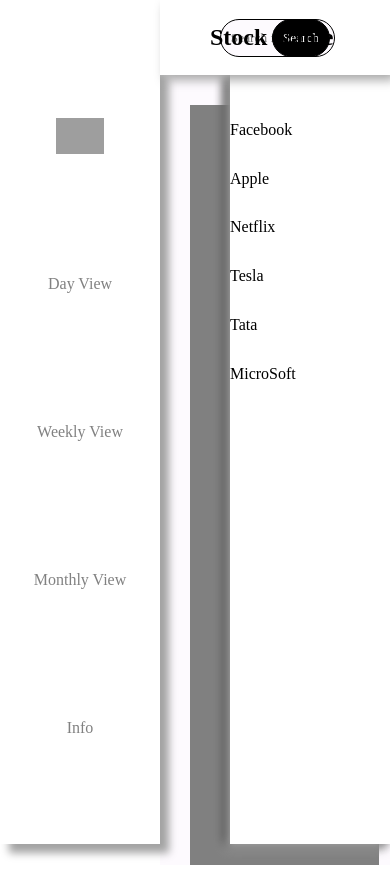
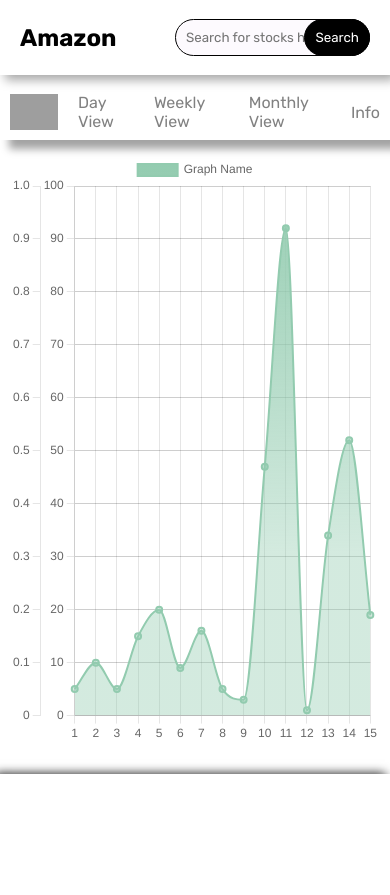
Before and after one commit to hareesh-r/stock-info, a React (Create React App) app: page / in a window 390 px wide. After the commit the page ends 844 px from the top, so only its background shows below. Built offline with nearby package versions, Linux system fonts and the light colour scheme; grey boxes are pictures that could not be loaded.

Commit message:
UI responsive

```diff
--- a/package.json
+++ b/package.json
@@ -7,7 +7,9 @@
     "@testing-library/react": "^11.2.7",
     "@testing-library/user-event": "^12.8.3",
     "axios": "^0.21.1",
+    "chart.js": "^3.5.0",
     "react": "^17.0.2",
+    "react-chartjs-2": "^3.0.4",
     "react-dom": "^17.0.2",
     "react-scripts": "4.0.3",
     "styvio": "^1.0.0",
--- a/src/App.css
+++ b/src/App.css
@@ -1,10 +1,29 @@
+@import url('https://fonts.googleapis.com/css2?family=Rubik:wght@300;400;500;700&display=swap');
+
 * {
   margin: 0px;
   padding: 0px;
   box-sizing: border-box;
-  font-family: 'Rubik','san-serif';
+  font-family: 'Rubik', 'san-serif';
 }
+
 .main {
   margin-left: 160px;
   background-color: #FDFAFE;
 }
+
+::-webkit-scrollbar {
+  width: 0px;
+}
+
+::-webkit-scrollbar-track {
+  background: transparent;
+}
+
+::-webkit-scrollbar-thumb {
+  background: transparent;
+}
+
+::-webkit-scrollbar-thumb:hover {
+  background: transparent;
+}
--- a/src/App.js
+++ b/src/App.js
@@ -5,9 +5,9 @@
 import Sidebar from './components/Sidebar';
 
 export class App extends Component {
-  constructor(){
+  constructor() {
     super();
-      this.state={
+    this.state = {
       searchWord: 'AAPL'
     }
   }
--- a/src/components/Graph.css
+++ b/src/components/Graph.css
@@ -1,11 +1,29 @@
 .Graph {
-    width: 82%;
-    height: 90vh;
-    background-color: gray;
-    display:flex;
+    width: 80%;
+    height: 83vh;
+    background-color: #fff;
+    display: flex;
     flex-direction: column;
     justify-content: center;
     align-items: center;
-    margin: 30px;
+    margin: 33px;
 
 }
+
+@media screen and (max-width: 1026px) {
+    .Graph {
+        width: 59vw;
+    }
+}
+
+@media screen and (max-width: 500px) {
+    .Graph {
+        width: 95%;
+        top: 124px;
+        left: 0px;
+        position: absolute;
+        margin: 10px;
+        margin-top: 30px;
+        height: 70vh;
+    }
+}
--- a/src/components/Graph.js
+++ b/src/components/Graph.js
@@ -1,11 +1,56 @@
 import React, { Component } from 'react'
 import "./Graph.css"
+import { Line, Bar } from "react-chartjs-2";
 
 export default class Graph extends Component {
+    constructor() {
+        super();
+        this.state = {
+            gradient: "",
+        }
+    }
+    componentDidMount() {
+        var ctx = document.getElementById('canvas').getContext("2d")
+        var gradient = ctx.createLinearGradient(1, 2, 3, 400)
+        gradient.addColorStop(0, 'rgb(146,203,175,1)')
+        gradient.addColorStop(1, 'rgb(146,203,175,0.4)')
+        this.setState({ gradient })
+    }
     render() {
+
         return (
             <div className="Graph">
-                Graph Here
+                <Line
+                    id="canvas"
+                    height={300}
+                    width={700}
+                    data={{
+                        labels: [1, 2, 3, 4, 5, 6, 7, 8, 9, 10, 11, 12, 13, 14, 15],
+                        datasets: [
+                            {
+                                fill: true,
+                                cubicInterpolationMode: "monotone",
+                                label: `Graph Name`,
+                                data: [5, 10, 5, 15, 20, 9, 16, 5, 3, 47, 92, 1, 34, 52, 19],
+                                backgroundColor: this.state.gradient,
+                                borderColor: [
+                                    '#92CBAF',
+                                ],
+                                borderWidth: 2,
+                            },
+                        ],
+                    }}
+                    options={{
+                        maintainAspectRatio: false,
+                        scales: {
+                            y: {
+                                beginAtZero: true,
+                            }, animation: {
+                                duration: 0
+                            }
+                        }
+                    }}
+                />
             </div>
         )
     }
--- a/src/components/PopCompanies.css
+++ b/src/components/PopCompanies.css
@@ -20,3 +20,38 @@
     align-content: center;
     justify-content: space-evenly;
 }
+
+.PopCompanies>div {
+    display: flex;
+    justify-content: center;
+    align-items: center;
+    cursor: pointer;
+}
+
+@media (max-width: 500px) {
+    .PopCompanies {
+        position: absolute;
+        bottom: 0;
+        height: 70px;
+        flex-direction: row;
+        left: 0px;
+        width: 100%;
+        overflow-y: hidden;
+        overflow-x: scroll;
+        cursor: grab;
+    }
+
+    .PopCompanies>div {
+        margin-left: 20px;
+    }
+
+    .PopCompanies>div:first-child {
+        margin-left: 1000px;
+    }
+}
+
+@media (max-width: 430px) {
+    .PopCompanies>div:first-child {
+        margin-left: 1100px;
+    }
+}
--- a/src/components/PopCompanies.js
+++ b/src/components/PopCompanies.js
@@ -2,29 +2,60 @@
 import "./PopCompanies.css"
 
 export default class PopCompanies extends Component {
+
+    componentDidMount() {
+        const slider = document.querySelector(".scroll");
+        let isDown = false;
+        let startX;
+        let scrollLeft;
+
+        slider.addEventListener("mousedown", e => {
+            isDown = true;
+            slider.classList.add("active");
+            startX = e.pageX - slider.offsetLeft;
+            scrollLeft = slider.scrollLeft;
+        });
+        slider.addEventListener("mouseleave", () => {
+            isDown = false;
+            slider.classList.remove("active");
+        });
+        slider.addEventListener("mouseup", () => {
+            isDown = false;
+            slider.classList.remove("active");
+        });
+        slider.addEventListener("mousemove", e => {
+            if (!isDown) return;
+            e.preventDefault();
+            const x = e.pageX - slider.offsetLeft;
+            const walk = x - startX;
+            slider.scrollLeft = scrollLeft - walk;
+        });
+    }
+
     render() {
+
         return (
-            <div className="PopCompanies">
+            <div className="PopCompanies scroll">
                 <div>Facebook</div>
                 <div>Apple</div>
                 <div>Netflix</div>
                 <div>Tesla</div>
                 <div>Tata</div>
                 <div>MicroSoft</div>
-                <div></div>
-                <div></div>
-                <div></div>
-                <div></div>
-                <div></div>
-                <div></div>
-                <div></div>
-                <div></div>
-                <div></div>
-                <div></div>
-                <div></div>
-                <div></div>
-                <div></div>
-                <div></div>
+                <div>Amazon</div>
+                <div>Zomato</div>
+                <div>Airtle</div>
+                <div>Vodafone</div>
+                <div>Reliance</div>
+                <div>Samsung</div>
+                <div>Infosys</div>
+                <div>TCS</div>
+                <div>HDFC Bank</div>
+                <div>Nestle</div>
+                <div>Mindtree</div>
+                <div>ONGC</div>
+                <div>ITC</div>
+                <div>Asian Paints</div>
             </div>
         )
     }
--- a/src/components/Search.css
+++ b/src/components/Search.css
@@ -14,7 +14,9 @@
     top: 0;
     z-index: 1;
 
-}.Search input {
+}
+
+.Search input {
     outline-width: 0px;
     border: 0.5px solid #000;
     padding: 10px;
@@ -23,15 +25,54 @@
     background-color: #FDFAFE;
     border-radius: 20px;
 
-}.Search button {
+}
+
+.Search button {
     padding: 10px;
     background-color: #000;
     border-radius: 20px;
     border: 0.5px solid #000;
-    color:#fff;
+    color: #fff;
     margin-left: -63px;
     cursor: pointer;
-}.Search h2 {
+}
+
+.Search h2 {
     position: absolute;
     left: 50px;
+    text-transform: capitalize;
 }
+
+@media screen and (max-width:500px) {
+    .Search {
+        width: 100vw;
+        z-index: 3;
+        position: absolute;
+        top: 0;
+        left: 0;
+    }
+
+    .Search h2 {
+        position: absolute;
+        left: 20px;
+    }
+}
+
+@media screen and (max-width:990px) {
+
+    .Search input,
+    .Search button {
+        position: absolute;
+        right: 20px;
+    }
+}
+
+@media screen and (max-width:370px) {
+    .Search h2 {
+        display: none;
+    }
+
+    .Search input {
+        width: 80vw;
+    }
+}
--- a/src/components/Search.js
+++ b/src/components/Search.js
@@ -2,12 +2,23 @@
 import "./Search.css"
 
 export default class Search extends Component {
+    constructor() {
+        super();
+        this.state = {
+            name: "AMZN",
+            displayName: "Amazon"
+        }
+    }
+    handleSearch() {
+        this.setState({ displayName: this.state.name })
+        console.log(this.state.name);
+    }
     render() {
         return (
             <div className="Search">
-                <h2>Stock Name</h2>
-                <input type="text" placeholder="Search for stocks here..." />
-                <button>Search</button>
+                <h2>{this.state.displayName}</h2>
+                <input onChange={(e) => { this.setState({ name: e.target.value }) }} type="text" placeholder="Search for stocks here..." />
+                <button onClick={() => this.handleSearch()}>Search</button>
             </div>
         )
     }
--- a/src/components/Sidebar.css
+++ b/src/components/Sidebar.css
@@ -46,7 +46,7 @@
     }
 }
 
-.sidenav > div {
+.sidenav>div {
     display: flex;
     justify-content: center;
     align-items: center;
@@ -56,16 +56,20 @@
     cursor: pointer;
 
 }
+
 .logo img {
     width: 48px;
 }
-.sidenav > div:hover {
+
+.sidenav>div:hover {
     background-color: #51C58E;
     border-radius: 10px;
     color: white;
     transition: all 0.3s ease-in-out;
 
-}.logo{
+}
+
+.logo {
     display: flex;
     justify-content: center;
     align-items: center;
@@ -73,7 +77,22 @@
     margin: 10px;
     color: #818181;
     cursor: pointer;
-}.logo:hover {
+}
+
+.logo:hover {
     transform: scale(1.3);
     transition: all 0.3s ease-in-out;
 }
+
+
+@media screen and (max-width: 500px) {
+    .sidenav {
+        height: 60px;
+        width: 100%;
+        flex-direction: row;
+        position: absolute;
+        top: 80px;
+        padding-top: 0px;
+        overflow-y: hidden;
+    }
+}
```
Also changed, not shown: src/components/Sidebar.js (indentation only), src/data.js, 2 other files (tests, documents, lock files or other folders). Lines whose indentation alone changed are shown as unchanged.
